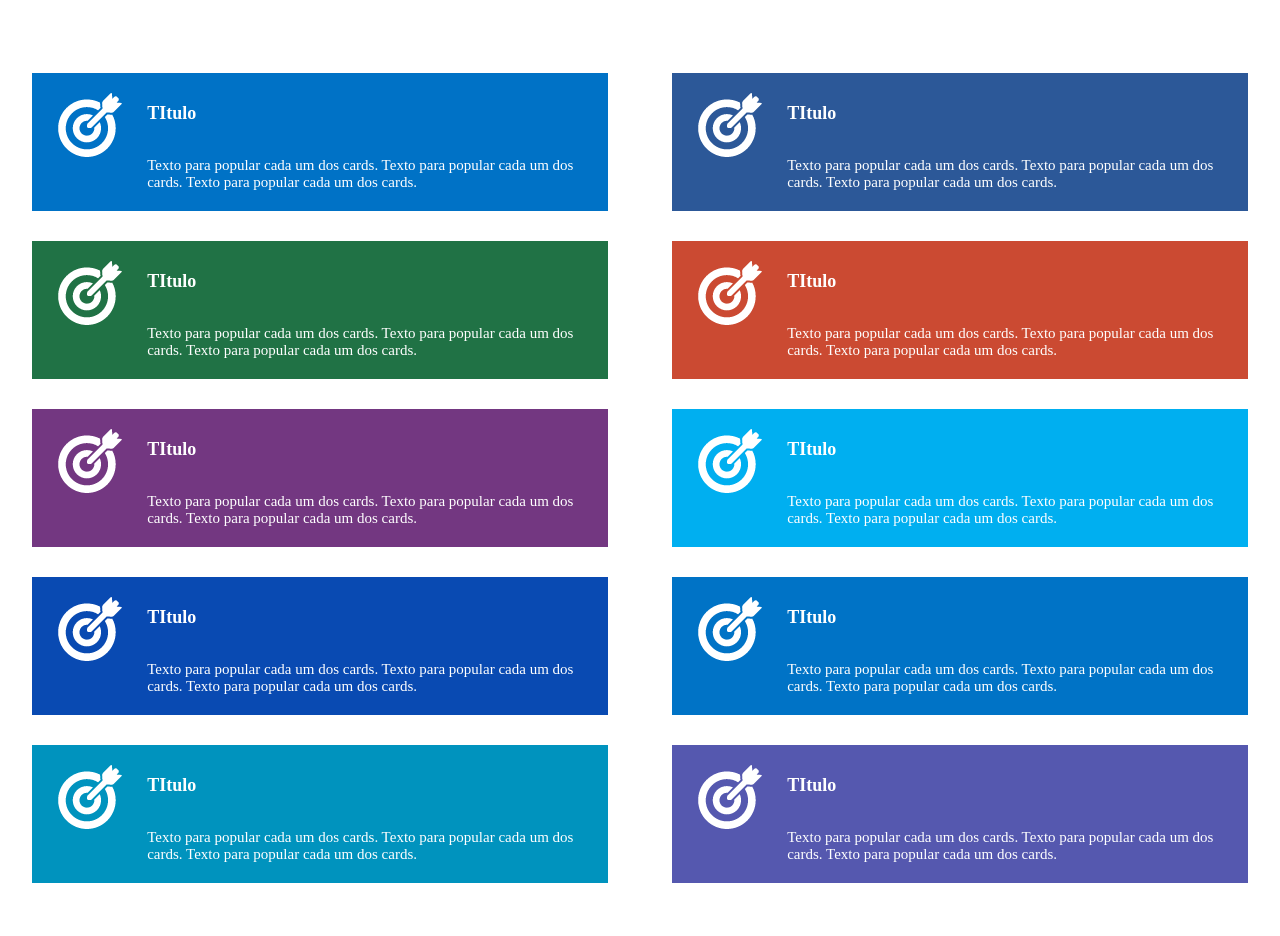
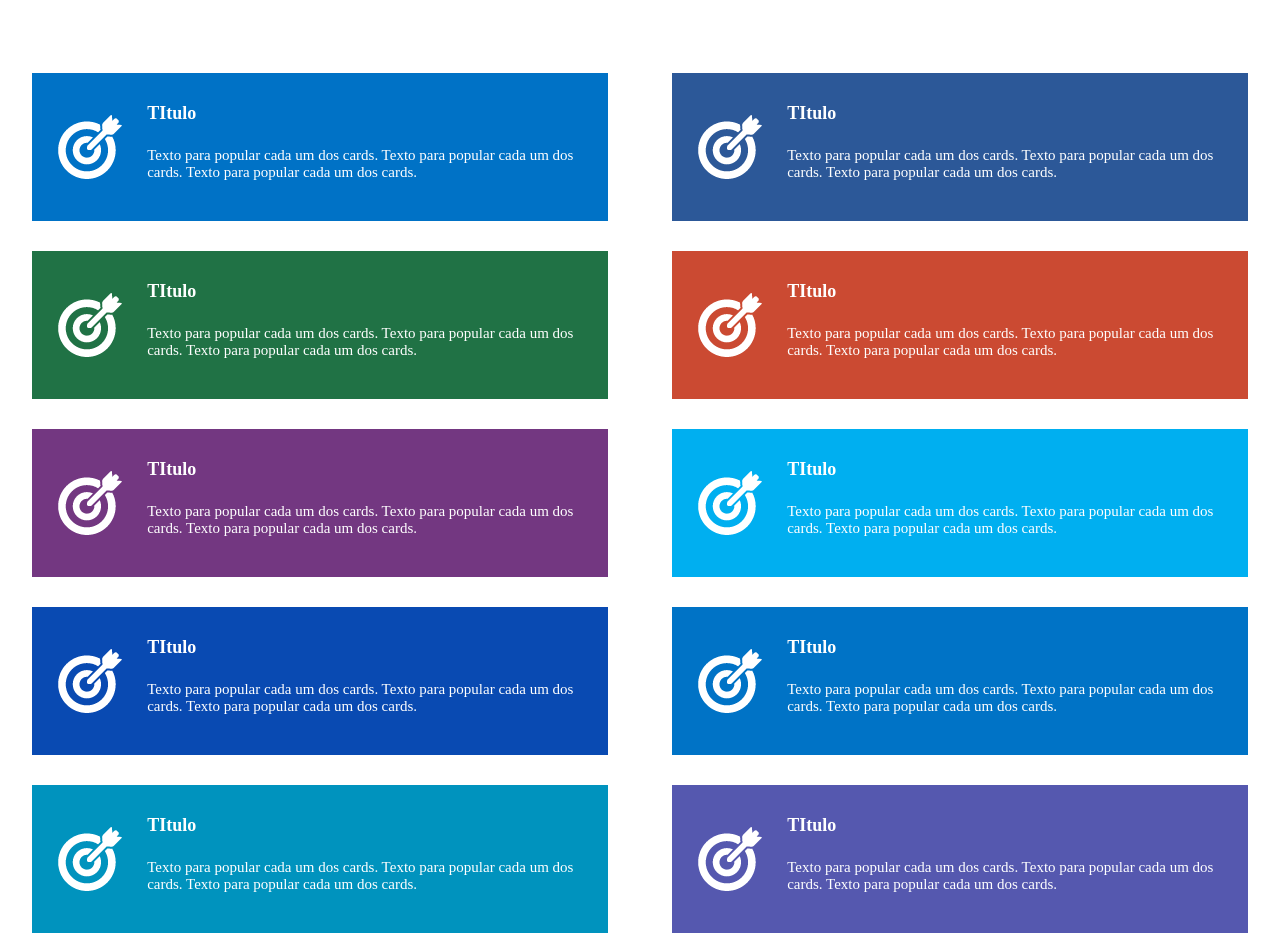
Before and after one commit to andersonarorjdev/Desafio-Raccon, a plain HTML site: page index.html in a window 1280 px wide. Shown: the part 1075-2011 px from the top of the page. Drawn offline with Linux system fonts and the light colour scheme.

Commit message:
Corrijido o posicionamento das imagens dentro dos cards.

```diff
--- a/styles/main.css
+++ b/styles/main.css
@@ -160,7 +160,7 @@ main{
 
     display:grid;
     grid-template-columns:repeat(5, 1fr);
-    grid-template-rows: repeat(1, 1fr);
+    grid-template-rows: repeat(2, 1fr);
 }
 
 .GreatFirstCard span{
@@ -168,7 +168,7 @@ main{
     grid-column-end:2;
 
     grid-row-start:1;
-    grid-row-end:2;
+    grid-row-end:3;
 
     display:flex;
     flex-direction:column;
@@ -177,7 +177,7 @@ main{
 }
 
 .GreatFirstCard img{
-    padding-top: 20px;
+
 }
 
 .GreatFirstCard h2{
@@ -201,6 +201,7 @@ main{
     grid-row-end:3;
 
     color:#FFFFFF;
+    margin-bottom: 20px;
 
     padding:0px 0px 20px 0px;
     font-size: 15px;
```
